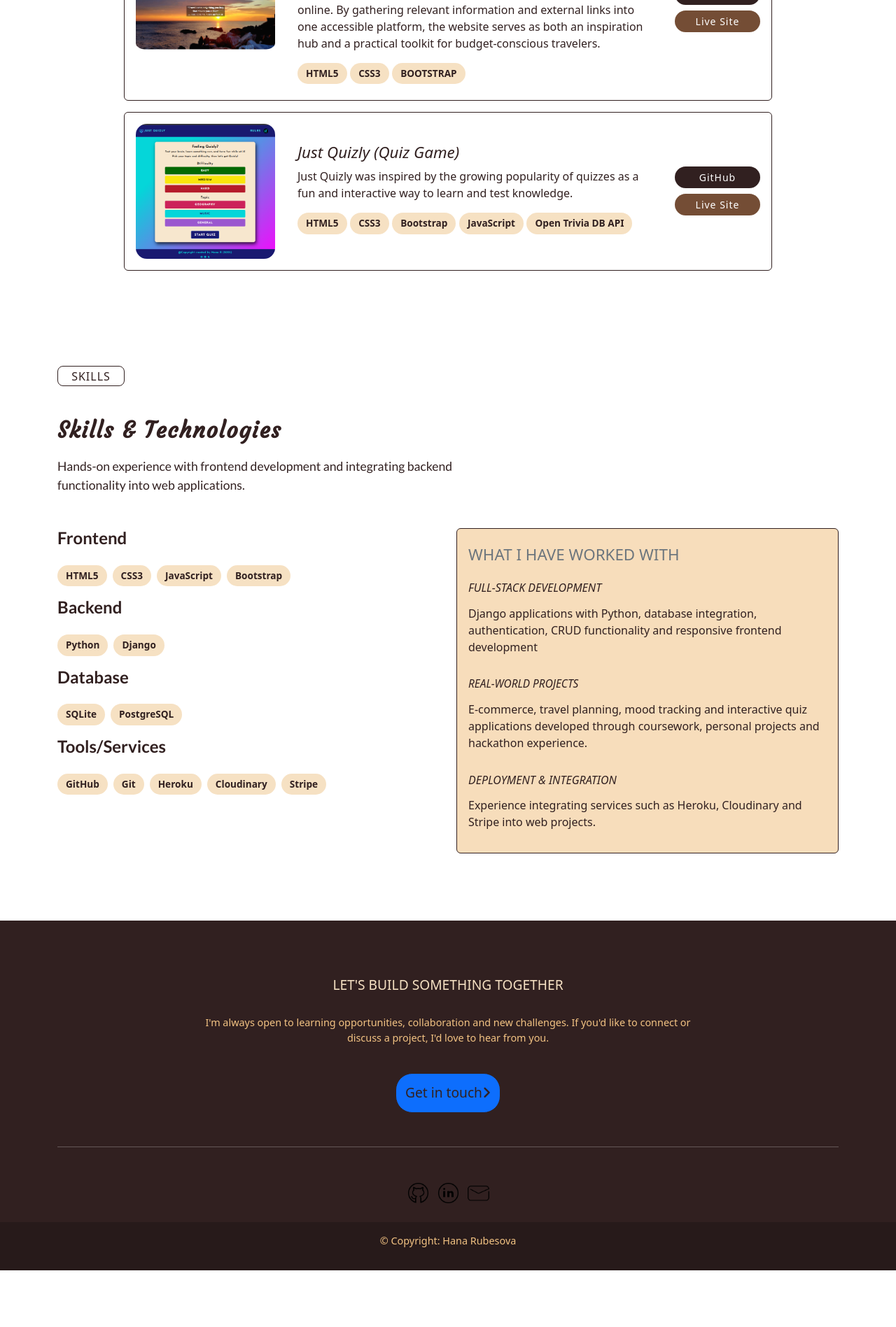
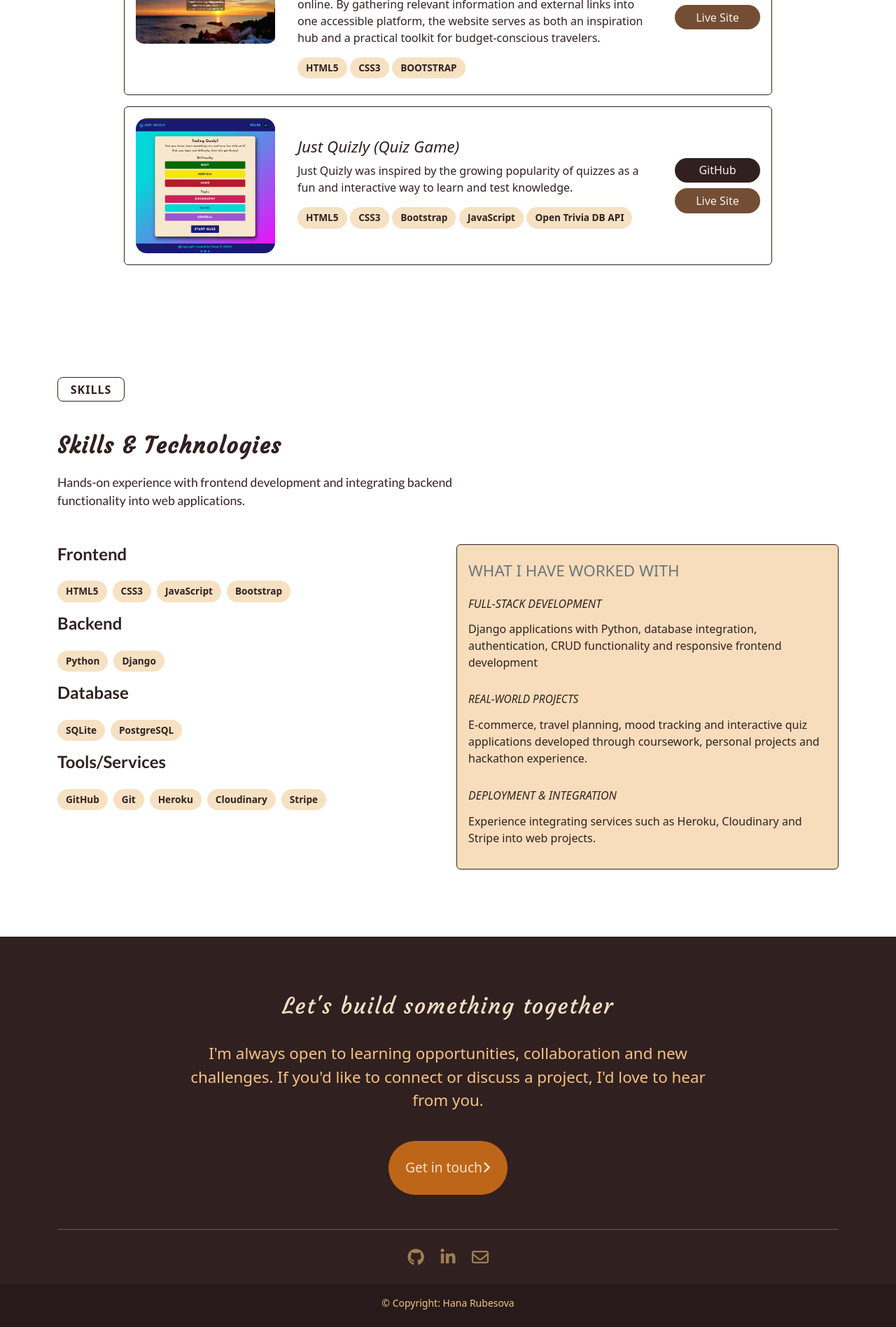
Before and after one commit to Rubina1978/portfolio-1.1, a Django app: page / in a window 1280 px wide. Shown: the part 2361-4258 px from the top of the page at 70% size. Before the commit the page ends 4177 px from the top, so only its background shows below. Run offline with Django 5.2, Linux system fonts and the light colour scheme; data comes from the database, SQL or seed files in the repository; some libraries are stand-ins or nearby versions.

Commit message:
style footer links

```diff
--- a/new_portfolio/static/css/base.css
+++ b/new_portfolio/static/css/base.css
@@ -41,7 +41,7 @@ html {
     font-weight: 600;
     color:#312020;
 }
-.intro {
+.intro, .projects-intro {
     font-family: var(--secondary-font);
     /* font-size: 0.9rem; */
 }
@@ -67,6 +67,11 @@ html {
 .icon {
     width: 35px;
 }
+
+.icon-1 {
+    width: 28px;
+    font-weight: 500;
+}
 .projects-intro {
     padding-top: 5rem;
     scroll-margin-top: 80px;
@@ -77,31 +82,59 @@ html {
 .section-intro {
     max-width: 600px;
     color: #312020;
+    font-family: var(--secondary-font)
 
 }
 
-.section-intro p {
-    font-family: var(--secondary-font);
-}
+/* buttons body */
 
-
-
-
-.custom-btn {
+.custom-btn  {
     border: 1px solid #312020 ;
     color: #312020;
-    border-radius: 1.5rem;
-   font-size: 0.9rem;
+    border-radius: 50px;
+   font-size: 1.1rem;
    padding: 0.5rem;
    font-weight: 500;
-
+   transition: background-color 0.3s ease,
+                color 0.3s ease,
+                transform 0.3s ease;
 }
 
 
 .custom-btn:hover {
     background-color: #312020;
     color: white;
+
+}
+
+.custom-btn-hire,  .custom-btn-git {
+    border-radius: 50px;
+    padding: 0.4rem 0.6rem;
+    font-weight: 500;
+    background-color: #312020;
+    color: #f6f1ea;
+
+}
+
+.custom-btn-see-work, .custom-btn-live {
+    border-radius: 50px;
+    padding: 0.4rem 0.6rem;
+    font-weight: 500;
+    background-color: #744d35;
+    color:#f6f1ea;
+}
+
+.custom-btn-git:hover, .custom-btn-hire:hover {
+    background-color: #bd661a;
+    color: white;
     transition: background-color 0.4s ease-in-out, color 0.4s ease-in-out, transform 0.4s ease-in-out;
+}
+
+
+.custom-btn-live:hover, .custom-btn-see-work:hover {
+   background-color: #f3c383;
+   color: #312020;
+   transition: background-color 0.4s ease-in-out, color 0.4s ease-in-out, transform 0.4s ease-in-out;
 }
 
 /* personality cards */
@@ -147,14 +180,15 @@ html {
     border: 1px solid #312020;
     color: #312020;
     width: 6rem;
-    padding: 0.1rem 0.5rem;
+    padding: 0.3rem;
     border-radius: 8px;
-    font-weight: 500;
     letter-spacing: 1px;
     margin-bottom: 20px;
+    font-weight: 600;
 }
 .card {
 border: 1px solid #312020;
+transition: 0.3s ease-in-out;
 }
 
 .card-title {
@@ -200,43 +234,10 @@ border: 1px solid #312020;
 
 }
 
-.custom-btn-git, .custom-btn-hire {
-    background-color:  #312020;
-    color: white;
-    border-radius: 1rem;
-    letter-spacing: 1px;
-    font-weight: 500;
-
-
-}
-
-.custom-btn-git:hover, .custom-btn-hire:hover {
-    background-color: #bd661a;
-    color: white;
-    transition: background-color 0.4s ease-in-out, color 0.4s ease-in-out, transform 0.4s ease-in-out;
-}
-
-
-
-
-.custom-btn-live, .custom-btn-see-work {
-
-    border-radius: 1rem;
-    letter-spacing: 1px;
-    background-color: #744d35;
-    color: white;
-    font-weight: 500;
-}
-
-.custom-btn-live:hover, .custom-btn-see-work:hover {
-   background-color: #f3c383;
-   color: #312020;
-   transition: background-color 0.4s ease-in-out, color 0.4s ease-in-out, transform 0.4s ease-in-out;
-}
 
 .card:hover{
     transform: scale(1.01);
-    transition: 0.3s ease-in-out;
+
     box-shadow: 3px 4px 10px  rgba(0, 0, 0, 0.3);
 }
 
@@ -248,6 +249,10 @@ border: 1px solid #312020;
     font-weight: 600;
 
 }
+
+.skills p {
+    font-family: var(--secondary-font);
+}
 .skills-card {
    background-color: #f7ddbb;
    color: #312020;
@@ -257,6 +262,12 @@ border: 1px solid #312020;
 
 footer {
     background: #312020!;
+
+}
+
+footer h2 {
+    font-family: var(--primary-font);
+    letter-spacing: 0.1rem;
 
 }
 
@@ -274,10 +285,81 @@ footer h2 {
     color:#F6E1C3
 }
 
+footer  .custom-btn {
+    background-color:#bd661a;
+    color:#F6E1C3;
+    border-radius: 50px;
+    padding: 0.4rem;
+    transition: background-color 0.3s ease,
+                color 0.3s ease,
+                transform 0.3s ease;
+}
+
+
+footer .custom-btn:hover {
+    border:#f3c383 1px solid;
+    background-color:#f3c383;
+    color:#312020;
+}
+
+ .social-links {
+  display: flex;
+  justify-content: center;
+  align-items: center;
+  gap: 1rem; /* same space between icons */
+  margin-top: 1rem;
+}
+
+.social-links a {
+  display: inline-flex;
+  align-items: center;
+  justify-content: center;
+  width: 30px;
+  height: 30px;
+  color:#a07f54;
+  text-decoration: none;
+  border-radius: 50%;
+  transition: opacity 0.2s ease;
+}
+
+.social-links a:hover {
+  opacity: 0.8;
+}
+
+.social-links i {
+  font-size: 1.3rem;
+  line-height: 1;
+  display: block;
+}
+
 @media (min-width:768px) {
     .hero-image-column {
         margin-top: 60px;
     }
+
+    .custom-btn {
+    font-size: 1.2rem;
+    padding: 0.6rem;
+
+   }
+
+    footer h2 {
+        font-size: 1.6rem;
+    }
+
+    footer p {
+        font-size: 1.1rem;
+    }
+
+   footer .icon {
+   font-size: 25px;
+    color:#f3c383;
+   }
+   .social-links i {
+    font-size: 1.4rem;
+
+    }
+
 }
 @media (min-width: 992px) {
     .hero-image-column {
@@ -339,4 +421,31 @@ footer h2 {
     padding: 0.8rem;
 
    }
+
+   .custom-btn-hire, .custom-btn-see-work {
+    font-size: 1.1rem;
+    padding: 0.6rem 0.8rem;
+   }
+
+    .custom-btn-git, .custom-btn-live {
+        font-size: 1rem;
+        padding: 0.3rem 0.5rem;
+    }
+   footer h2 {
+    font-size: 2rem;
+   }
+
+   footer p {
+    font-size: 1.4rem;
+   }
+
+   footer .custom-btn {
+    font-size: 1.2rem;
+   }
+
+   .social-links i {
+  font-size: 1.5rem;
+  line-height: 1;
+  display: block;
 }
+}
--- a/new_portfolio/templates/home/index.html
+++ b/new_portfolio/templates/home/index.html
@@ -16,7 +16,7 @@
             <div class="col-12 col-lg-6 mt-5 pt-5 order-2 order-lg-1">
                 <h1 class="display-6 logo-font text-uppercase pt-4 ">Hello, I'm</h1>
                 <p class="h1 mb-3 name"> Hana Rubesova</p>
-                <p class="intro">Junior Full-Stack Developer with a background in customer service, travel, hospitality and aviation. Career changer and recent graduate of the Level 5 Diploma in Web Application Development with Code Institute.</p>
+                <p class="intro"><strong>Junior Full-Stack Developer</strong> with a background in customer service, travel, hospitality and aviation. Career changer and recent graduate of the Level 5 Diploma in Web Application Development with Code Institute.</p>
                 <p class="intro">Passionate about building clean, responsive, and user-focused web applications while continuously developing my skills in Python, Django, JavaScript and modern web technologies.</p>
                 <p class="intro">Currently seeking a Junior Developer opportunity where I can contribute, learn from experienced developers, and continue to grow as part of a collaborative team while building real-world software solutions.</p>
             </div>
@@ -24,27 +24,30 @@
                 <img src="{% static 'images/image-me.jpg' %}" class="img-fluid rounded overflow-hidden image-me" alt="Hana Rubesova">
             </div>
         </div>
-        <div class="d-flex flex-wrap align-items-center gap-2 mt-3">
-            <a href="#" class="btn custom-btn-hire">Hire me<i class="fa-solid fa-angle-right"></i></a>
+        <div class="d-flex flex-wrap align-items-center  gap-2 mt-3">
+            <a href="#" class="btn custom-btn-hire text-center text-center">Hire me<i class="fa-solid fa-angle-right"></i></a>
             <a href="#projects" class="btn custom-btn-see-work">See my work</a>
         </div>
          <div class="mt-5 d-flex align-items-center gap-2 text-muted">
             <a href="https://github.com/Rubina1978" target="_blank" rel="noopener">
-                <img src="{% static 'images/icons8-github-48.png' %}" class="icon" alt="GitHub">
+                <img src="{% static 'images/icons8-github-48.png' %}" class="icon-1" alt="GitHub">
             </a>
             <a href="https://linkedin.com/in/hana-rubesova-6338b9104" target="_blank" rel="noopener">
                 <img src="{% static 'images/icons8-linkedin-circled-48.png' %}" class="icon" alt="LinkedIn">
+            </a>
+            <a href="mailto:rubesovah@seznam.cz" target="_blank" rel="noopener">
+              <img src="{% static 'images/icons8-email-48.png'%}" class="icon" alt="email">
             </a>
             <span class="mx-2">|</span>
             <span>Find me online</span>
         </div>
     </div>
-    <div class="hr-wrap">
+    <div class="hr-wrap mt-4">
     <hr>
 </div>
 
 
-   <div class="container mt-5 pt-5">
+   <div class="container mt-5 pt-4">
         <div class="row">
             <div class="col-12">
                 <p class="h4 logo-font text-center mb-5">More Than Developer</p>
@@ -86,10 +89,10 @@
    </div>
 
 
-   <section id="projects"  class="projects-intro container mt-5
+   <section id="projects"  class="projects-intro container mt-4
    ">
 
-    <p  class="section-label mt-3 text-center">PROJECTS</p>
+    <p  class="section-label mt-3 d-flex justify-content-center">PROJECTS</p>
 
     <p class="h4 logo-font pt-4">Websites I've Built</p>
 
@@ -135,7 +138,7 @@
         </div>
    </div>
 
-    <section class="container mt-5 mb-5 pt-4">
+    <section class="container mt-5 mb-5 pt-5">
         <p class="section-label text-uppercase text-center mt-5">Skills</p>
 
     <p class="h4 logo-font pt-4">Skills & Technologies</p>
--- a/new_portfolio/templates/includes/footer_nav.html
+++ b/new_portfolio/templates/includes/footer_nav.html
@@ -11,7 +11,7 @@
         <div class="row text-center d-flex justify-content-center mt-5">
           <!-- Grid column -->
           <div class="col-12 mt-3">
-            <h2 class="text-uppercase font-weight-bold">
+            <h2 class=" font-weight-bold">
             Let's build something together
             </h2>
           </div>
@@ -26,8 +26,8 @@
       </section>
 
           <div class="col-12">
-            <div class="text-center mt-4">
-              <a href="#" class="btn btn-lg btn-primary custom-btn">Get in touch<i class="fa-solid fa-angle-right"></i></a>
+            <div class="mt-4 mb-4">
+              <a href="#" class="btn btn-lg btn-primary p-4 custom-btn text-center">Get in touch<i class="fa-solid fa-angle-right"></i></a>
             </div>
           </div>
           <!-- Grid column -->
@@ -37,7 +37,7 @@
       </section>
       <!-- Section: Links -->
 
-      <hr class="my-5" />
+      <hr class="my-4" />
 
       <!-- Section: Text -->
 
@@ -45,24 +45,25 @@
 
       <!-- Section: Social -->
       <section class="text-center mb-4">
-      <div class="mt-5 d-flex align-items-center justify-content-center gap-2">
-            <a href="https://github.com/Rubina1978" target="_blank" rel="noopener">
-                <img src="{% static 'images/icons8-github-48.png' %}" class="icon" alt="GitHub">
-            </a>
-            <a href="https://linkedin.com/in/hana-rubesova-6338b9104" target="_blank" rel="noopener">
-                <img src="{% static 'images/icons8-linkedin-circled-48.png' %}" class="icon" alt="LinkedIn">
-            </a>
-            <a href="mailto:rubesovah@seznam.cz" target="_blank" rel="noopener">
-              <img src="{% static 'images/icons8-email-48.png'%}" class="icon" alt="email">
-            </a>
+      <div class="social-links">
+  <a href="https://github.com/Rubina1978" target="_blank" rel="noopener" aria-label="GitHub">
+    <i class="fa-brands fa-github"></i>
+  </a>
+  <a href="https://linkedin.com/in/hana-rubesova-6338b9104" target="_blank" rel="noopener" aria-label="LinkedIn">
+    <i class="fa-brands fa-linkedin-in"></i>
+  </a>
+  <a href="mailto:rubesovah@seznam.cz" target="_blank" rel="noopener" aria-label="Email">
+    <i class="fa-regular fa-envelope"></i>
+  </a>
+</div>
       </section>
       <!-- Section: Social -->
     </div>
     <!-- Grid container -->
 
     <!-- Copyright -->
-    <div class="text-center p-3" style="background-color: rgba(0, 0, 0, 0.2)">
-      <p class="copyright">© Copyright: Hana Rubesova</p>
+    <div class="text-center p-2" style="background-color: rgba(0, 0, 0, 0.2)">
+      <p class="copyright small mt-2">© Copyright: Hana Rubesova</p>
     </div>
     <!-- Copyright -->
   </footer>
```
Also changed, not shown: new_portfolio/static/images/icons8-github-48.png.
